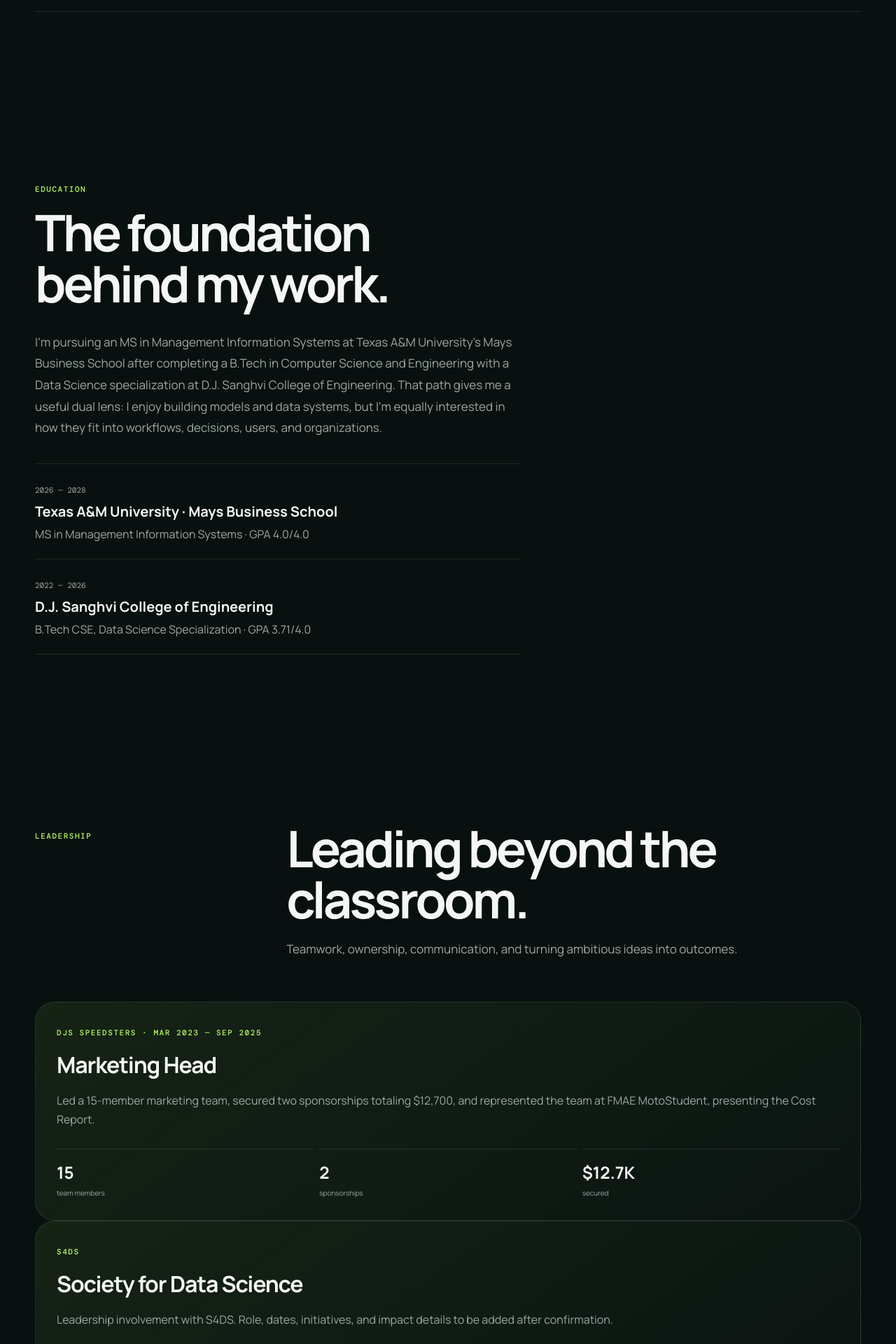
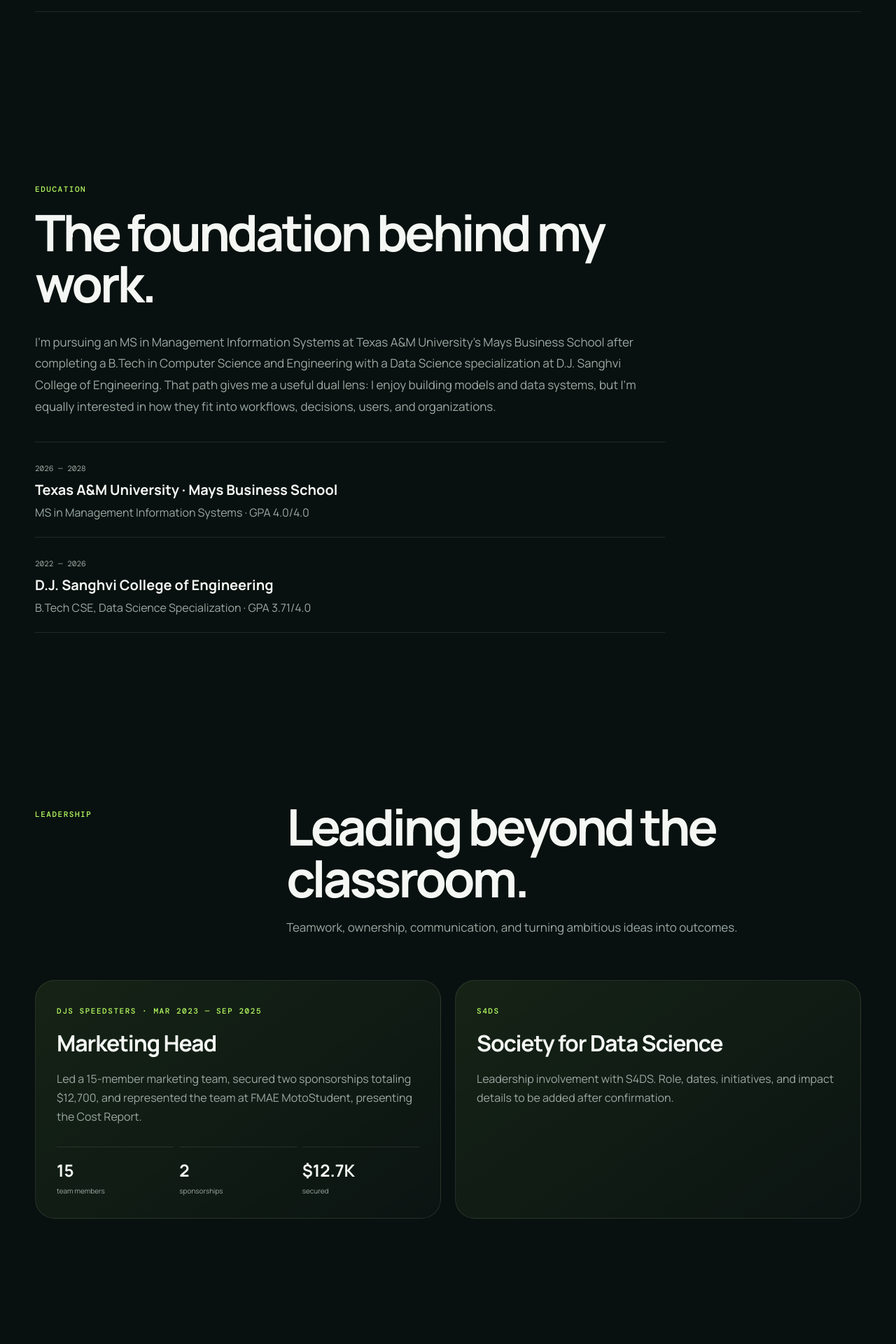
Before and after one commit to meetkothari-08/Portfolio-website, a React (Create React App) app: page / in a window 1280 px wide. Shown: the part 4820-6740 px from the top of the page at 70% size. Built offline with nearby package versions, Linux system fonts and the light colour scheme.

Commit message:
Style separate education and leadership sections

```diff
--- a/src/index.css
+++ b/src/index.css
@@ -146,3 +146,9 @@ footer{width:min(calc(100% - 40px),var(--max));margin:auto;border-top:1px solid
   html{scroll-behavior:auto}
   *,*::before,*::after{animation-duration:.01ms!important;animation-iteration-count:1!important;transition-duration:.01ms!important}
 }
+
+.education-section{display:block}
+.education-section>div{max-width:900px}
+.leadership-grid{display:grid;grid-template-columns:repeat(2,minmax(0,1fr));gap:20px}
+.leadership-grid .leadership-card{position:static;min-height:310px}
+@media(max-width:760px){.leadership-grid{grid-template-columns:1fr}}
```
